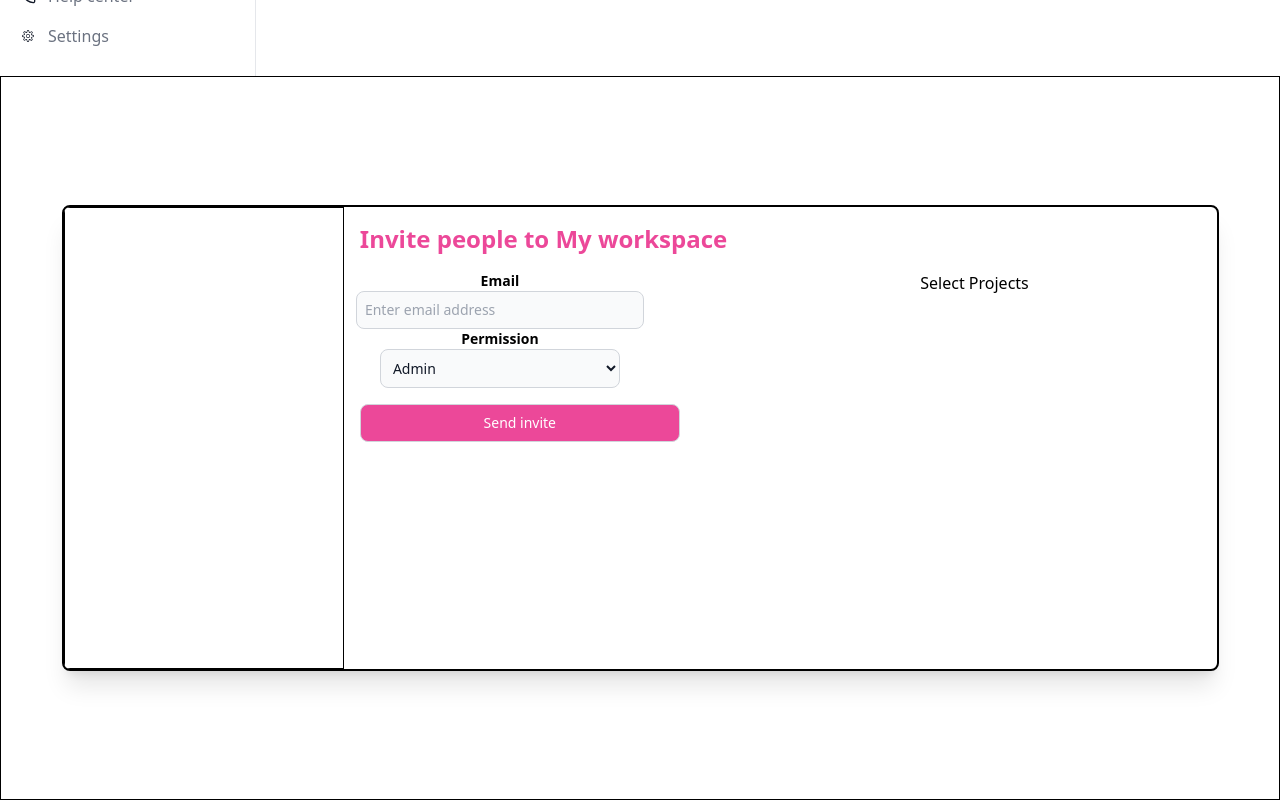
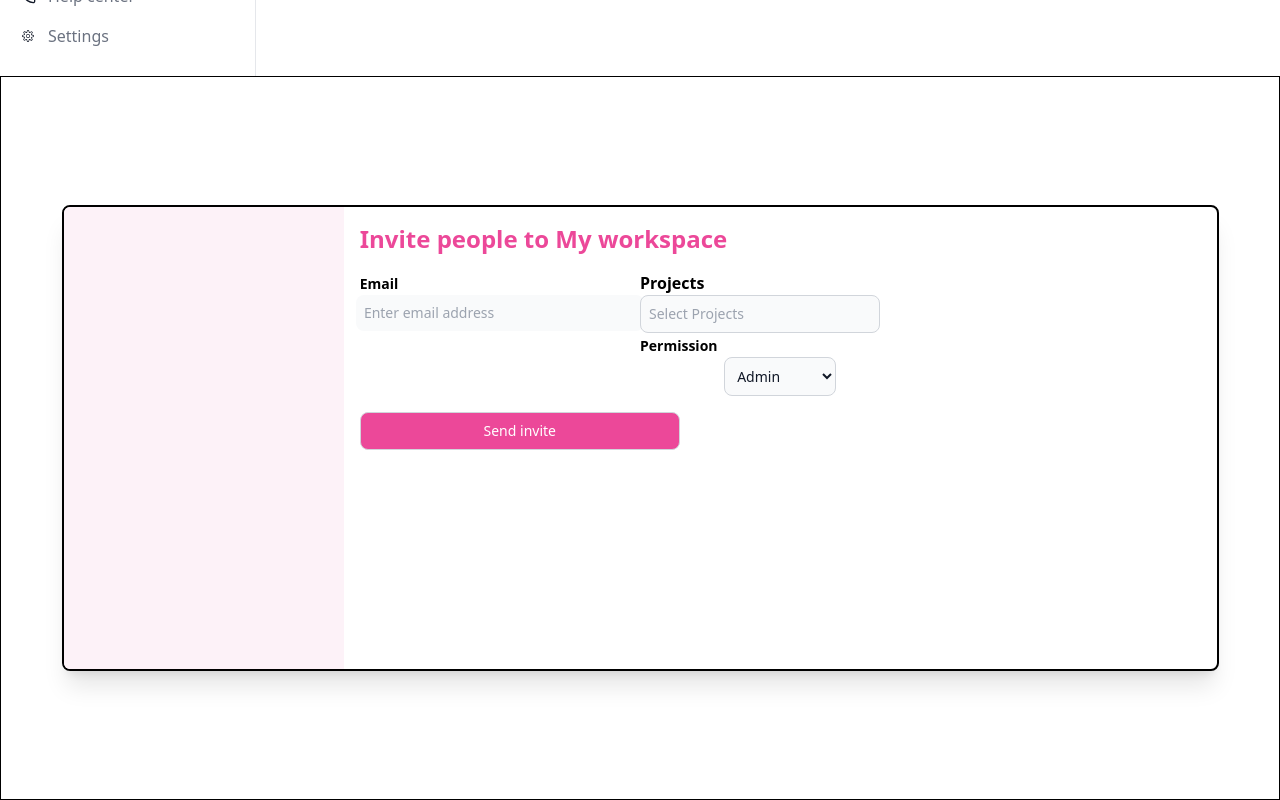
Before and after one commit to EstebanMa12/Technical-Test-Makaia, a React (Vite) app: page / in a window 1280 px wide. Shown: the part 724-1524 px from the top of the page. Built offline with nearby package versions, Linux system fonts and the light colour scheme.

Commit message:
Refactor DropdownCheckbox and ModalForm components

```diff
--- a/src/components/DropdownCheckbox/index.tsx
+++ b/src/components/DropdownCheckbox/index.tsx
@@ -1,4 +1,4 @@
-import React, { useState } from 'react';
+import { useState } from 'react';
 
 const DropdownCheckbox = ({ options, selectedOptions, onChange }: { options: string[], selectedOptions: string[], onChange: (options: string[]) => void }) => {
   const [isOpen, setIsOpen] = useState(false);
@@ -17,13 +17,26 @@ const handleOptionChange = (option: string) => {
 
   return (
     <div className="dropdown-checkbox">
-      <div className="dropdown-header" onClick={toggleDropdown}>
+      <div className="dropdown-header
+      block p-2
+      bg-gray-50
+      rounded-lg w-60
+      text-sm text-gray-400
+      border border-gray-300
+      focus:ring-pink-500 focus:border-pink-500
+      focus:text-pink-700 focus:font-bold
+      active:border-pink-500 active:ring-pink-500 active:ring-2
+      "
+      onClick={toggleDropdown}>
         Select Projects
       </div>
       {isOpen && (
-        <div className="dropdown-content">
+        <div className="block p-2 ">
           {options.map((option) => (
-            <div key={option} className="checkbox-option">
+            <div key={option} className="checkbox-option
+            gap-4
+            flex flex-row
+            ">
               <input
                 type="checkbox"
                 id={option}
--- a/src/components/ModalForm/index.tsx
+++ b/src/components/ModalForm/index.tsx
@@ -5,15 +5,11 @@ import DropdownCheckbox from '../DropdownCheckbox';
 const EmailInput = ({ email, onChange }: { email: string, onChange: (e: React.ChangeEvent<HTMLInputElement>) => void }) => {
   return (
     <div className="flex flex-col justify-center items-center">
-      <label htmlFor="first-name" className="text-black font-bold text-sm text-left">
-        Email
-      </label>
       <input
         type="text"
-        id="first-name"
+        id="email"
         className="block p-2 text-sm
-        text-gray-900 border
-        border-gray-300
+        text-gray-900
         rounded-lg w-72 bg-gray-50 focus:ring-blue-500 focus:border-blue-500 "
         placeholder="Enter email address"
         value={email}
@@ -26,15 +22,13 @@ const EmailInput = ({ email, onChange }: { email: string, onChange: (e: React.Ch
 const PermissionSelection = ({ permission, onChange }: { permission: string, onChange: (e: React.ChangeEvent<HTMLSelectElement>) => void }) => {
   return (
     <div className="flex flex-col justify-center items-center">
-      <label htmlFor="role" className="text-black font-bold text-sm text-left">
-        Permission
-      </label>
+
       <select
         name="role"
         id="role"
         className="block p-2 text-sm text-gray-900 border
         border-gray-300
-        rounded-lg w-60
+        rounded-lg w-28
         bg-gray-50 focus:ring-pink-500 focus:border-pink-500
         focus:text-pink-700 focus:font-bold
 
@@ -65,7 +59,9 @@ const ModalForm = () => {
   return (
     <div className="w-full h-full border border-black flex justify-center items-center">
       <div className="w-[1157px] h-[466px] border-2 border-black my-32 rounded-lg bg-white shadow-xl z-50 overflow-hidden flex">
-        <div className="flex justify-center items-center w-72 h-full border border-black "></div>
+        <div className="flex justify-center items-center w-72 h-full  bg-pink-50 ">
+
+        </div>
         <div className='p-4'>
           <h1 className="text-pink-500 font-bold text-2xl pb-4">
             Invite people to My workspace
@@ -73,18 +69,30 @@ const ModalForm = () => {
           <div>
             <form onSubmit={handleSubmit}>
               <div className="grid grid-cols-3">
+                <div>
+                  <label htmlFor="email" className="text-black font-bold text-sm text-left">
+                    Email
+                  </label>
                   <EmailInput email={email} onChange={(e) => setEmail(e.target.value)} />
-                <label htmlFor="" className='font-semibold mt-2'></label>
+                </div>
+                <div>
+                  <label htmlFor="" className='font-semibold mt-2'>Projects</label>
                   <DropdownCheckbox
                       options={projects}
                       selectedOptions={selectedProjects}
                       onChange={(selectedProjects) => setSelectedProjects(selectedProjects)}
                   />
+                  <div>
+                </div>
+                  <label htmlFor="role" className="text-black font-bold text-sm ">
+                    Permission
+                  </label>
                   <PermissionSelection permission={permission} onChange={(e) => setPermission(e.target.value)} />
+                </div>
               </div>
               <button
                 type="submit"
-                className="block p-2 text-sm  border border-gray-300 rounded-lg w-80 bg-pink-500 focus:ring-blue-500 focus:border-blue-500 text-white mt-4"
+                className="block p-2 text-sm  border border-gray-300 rounded-lg w-80 bg-pink-500 text-white mt-4"
               >
                 Send invite
               </button>
```
Lines whose indentation alone changed are shown as unchanged.
